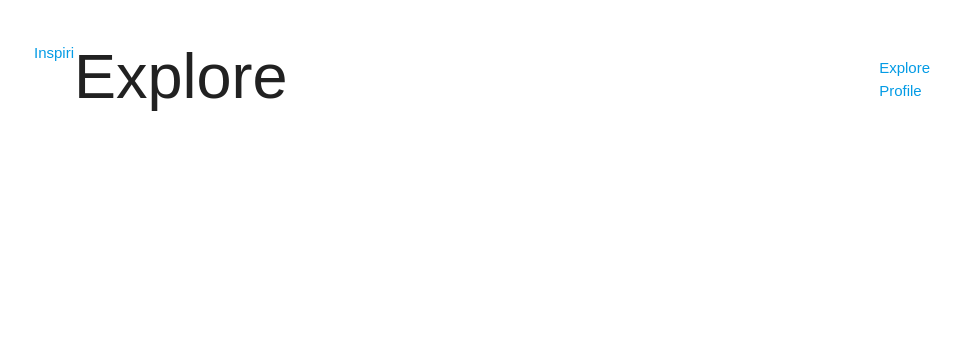
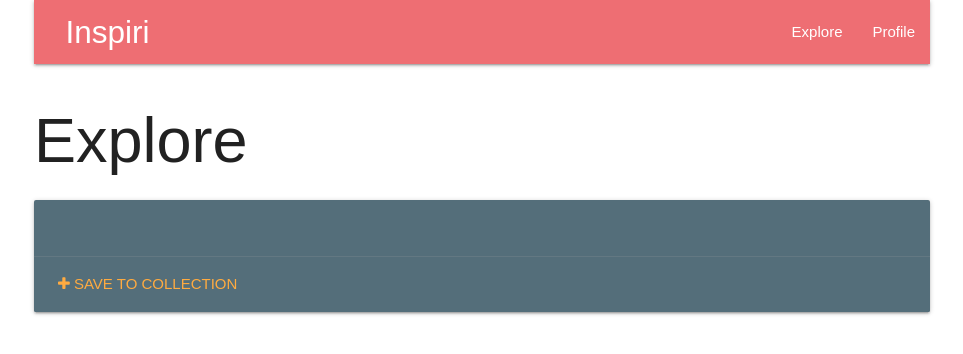
Before and after one commit to jordanchristie/inspiri, a React (Create React App) app in the folder client/: page /explore in a window 1280 px wide. Shown: the top 354 px of the page, without its empty margins (158-1121 px from the left). Built offline with nearby package versions, Linux system fonts and the light colour scheme; no server answers.

Commit message:
Navbar and Card cleanup

```diff
--- a/client/package.json
+++ b/client/package.json
@@ -3,7 +3,7 @@
   "version": "0.1.0",
   "private": true,
   "proxy": {
-    "/auth/google": {
+    "/auth/*": {
       "target": "http://localhost:5000",
       "secure": false
     },
--- a/client/src/components/Card.js
+++ b/client/src/components/Card.js
@@ -1,18 +1,16 @@
 import React from 'react';
 
-const Card = () => {
+const Card = ({author, quote}) => {
     return(
-        <div class="row">
-        <div class="col s12 m6">
-          <div class="card blue-grey darken-1">
-            <div class="card-content white-text">
-              <span class="card-title">Card Title</span>
-              <p>I am a very simple card. I am good at containing small bits of information.
-              I am convenient because I require little markup to use effectively.</p>
+        <div className="row">
+        <div classNameName="col s12 m6">
+          <div className="card blue-grey darken-1">
+            <div className="card-content white-text">
+              <span className="card-title">{author}</span>
+              <p>{quote}</p>
             </div>
-            <div class="card-action">
-              <a href="#">This is a link</a>
-              <a href="#">This is a link</a>
+            <div className="card-action">
+              <a href=""><i className="fa fa-plus"></i> Save to Collection</a>
             </div>
           </div>
         </div>
@@ -20,3 +18,5 @@ const Card = () => {
 
     )
 }
+
+export default Card;
--- a/client/src/components/ExplorePage.js
+++ b/client/src/components/ExplorePage.js
@@ -1,12 +1,9 @@
 import React, { Component } from 'react';
 import { connect } from 'react-redux';
 import * as actions from '../actions';
+import Card from './Card';
 
 class ExplorePage extends Component {
-    constructor(props) {
-        super(props);
-        this.state = { exploreQuote: [] }
-    }
 
     componentDidMount() {
        this.renderQuotes();
@@ -17,11 +14,12 @@ class ExplorePage extends Component {
     }
 
     render() {
-        console.log(this.state);
         return (
             <div>
                 <h1>Explore</h1>
-                <p> {this.props.exploreQuote.quoteText} </p>
+                <Card
+                    author={this.props.randomQuote.quoteAuthor}
+                    quote={this.props.randomQuote.quoteText}/>
             </div>
         )
     }
@@ -29,7 +27,7 @@ class ExplorePage extends Component {
 
 const mapStateToProps = (state) => {
     return {
-        exploreQuote: state.exploreQuote
+        randomQuote: state.randomQuote
     }
 }
 
--- a/client/src/components/Header.js
+++ b/client/src/components/Header.js
@@ -1,4 +1,4 @@
-import React, {  Component } from 'react';
+import React, { Component, Fragment } from 'react';
 import { Link } from 'react-router-dom';
 import { connect } from 'react-redux';
 
@@ -6,13 +6,17 @@ class Header extends Component {
 
     render() {
         return (
-            <div className="nav-wrapper">
-                <Link to="/" className="left brand-logo"> Inspiri </Link>
-                <ul className="right">
-                <Link to="/explore"><li>Explore</li></Link>
-                <Link to="/dashboard"> <li>Profile</li> </Link>
-                </ul>
-            </div>
+            <Fragment>
+                <nav>
+                    <div className="nav-wrapper">
+                    <Link to="/" className="left brand-logo">Inspiri</Link>
+                    <ul id="nav-mobile" className="right">
+                        <li><Link to="/explore">Explore</Link></li>
+                        <li><Link to="/dashboard">Profile</Link></li>
+                    </ul>
+                    </div>
+                </nav>
+            </Fragment>
         )
     }
 }
--- a/client/src/components/LandingPage.js
+++ b/client/src/components/LandingPage.js
@@ -1,23 +1,24 @@
 import React from 'react';
+import { Link } from 'react-router-dom';
 
 const LandingPage = () => {
     return (
-        <div style={{ textAlign: "center"}}>
+        <section id="landing-page" style={{ textAlign: "center"}}>
             <h1>Inspiri</h1>
             <p>Collect your inspiration.</p>
-            <a class="waves-effect waves-light btn-large">
-                <i class="fa fa-facebook" style={{marginRight: "10px"}}></i>
+            <Link to="/auth/facebook" className="waves-effect waves-light btn-large">
+                <i className="fa fa-facebook" style={{marginRight: "10px"}}></i>
                 Login With Facebook
-            </a>
-            <a class="waves-effect waves-light btn-large">
-                <i class="fa fa-twitter" style={{marginRight: "10px"}}></i>
+            </Link>
+            <Link to="/auth/twitter" className="waves-effect waves-light btn-large">
+                <i className="fa fa-twitter" style={{marginRight: "10px"}}></i>
                 Login With Twitter
-            </a>
-            <a class="waves-effect waves-light btn-large">
-                <i class="fa fa-google" style={{marginRight: "10px"}}></i>
+            </Link>
+            <Link to="/auth/google" className="waves-effect waves-light btn-large">
+                <i className="fa fa-google" style={{marginRight: "10px"}}></i>
                 Login With Google
-            </a>
-        </div>
+            </Link>
+        </section>
     )
 }
 
--- a/client/src/index.css
+++ b/client/src/index.css
@@ -1,5 +1,32 @@
+html, #root {
+  height: 100%;
+  width: 100%;
+}
+
 body {
   margin: 0;
   padding: 0;
   font-family: sans-serif;
 }
+
+.brand-logo {
+  margin-left: 1em;
+}
+
+.card-title {
+  font-style: italic;
+  font-weight: 400;
+}
+
+.card-content {
+  font-size: 2em;
+}
+
+#landing-page {
+  display: flex;
+  flex-flow: column;
+}
+
+#landing-page a {
+  margin: 1.5em auto;
+}
--- a/client/src/reducers/index.js
+++ b/client/src/reducers/index.js
@@ -5,7 +5,7 @@ import { quotesReducer } from './quotesReducer';
 
 const rootReducer = combineReducers({
     loggedIn: authReducer,
-    exploreQuote: quotesReducer
+    randomQuote: quotesReducer
 })
 
 export default rootReducer;
```
